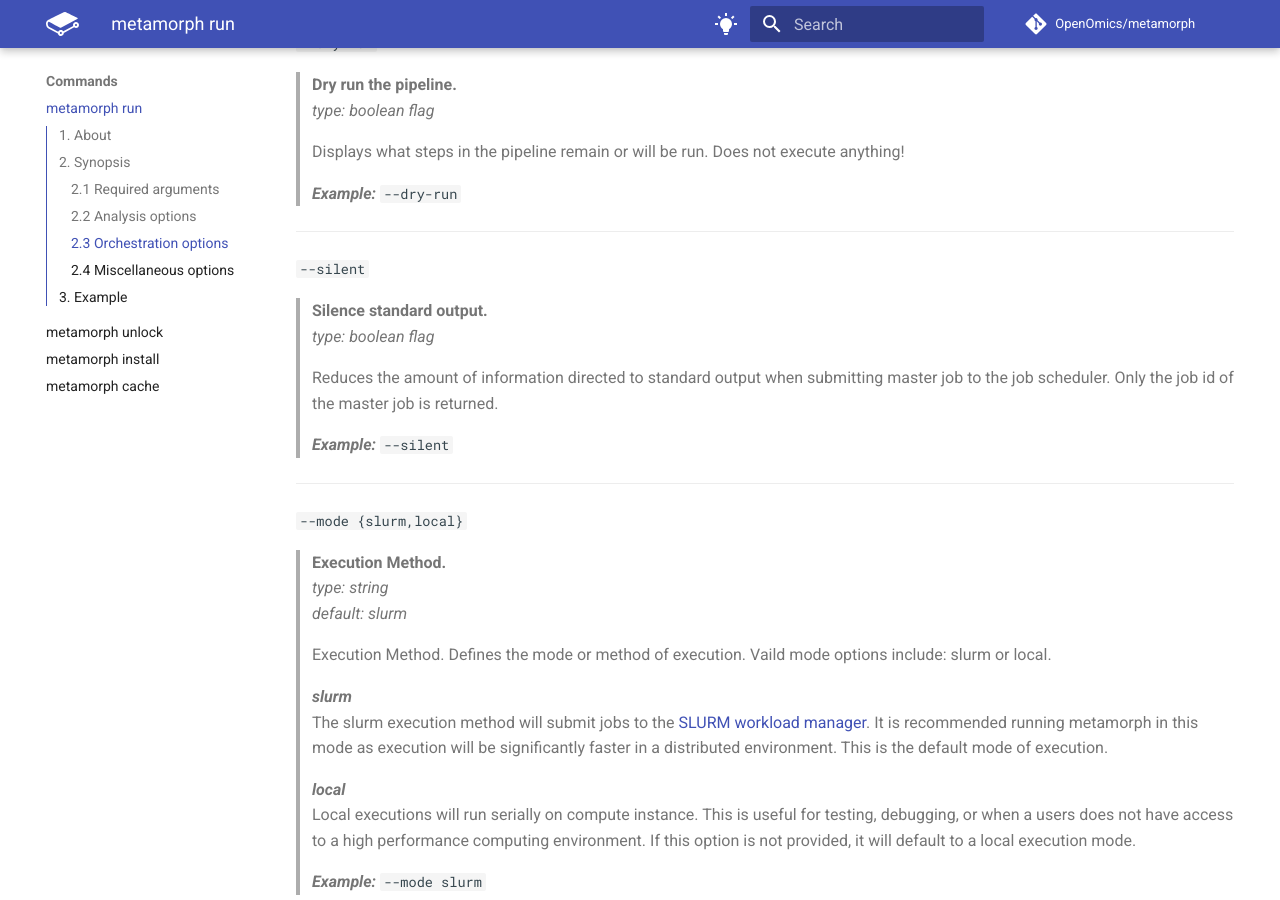
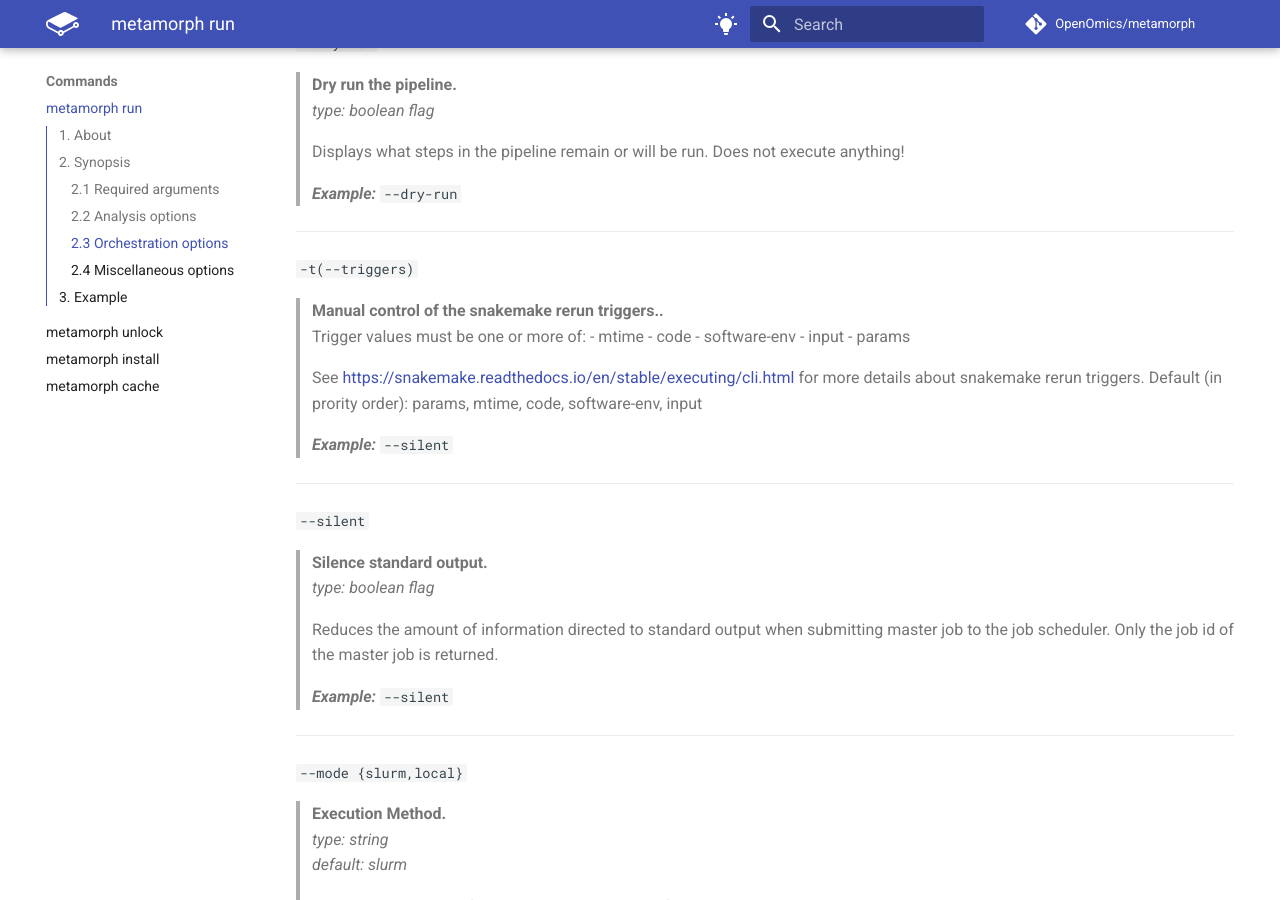
Before and after one commit to OpenOmics/metamorph, an MkDocs documentation site: the page built from docs/usage/run.md, in a window 1280 px wide and 900 px high, scrolled down 2173 px. Built offline with MkDocs 1.6.1 and Material for MkDocs 9.7.7, drawn with Linux system fonts in a browser that asks for light colours; comment, search, counter and statistics services are not loaded; the version menu is left out.

Commit message:
feat: --triggers documentation

```diff
--- a/docs/usage/run.md
+++ b/docs/usage/run.md
@@ -101,6 +101,23 @@
 > Displays what steps in the pipeline remain or will be run. Does not execute anything!
 >
 > ***Example:*** `--dry-run`
+
+---
+  `-t(--triggers)`
+> **Manual control of the snakemake rerun triggers..**
+>  Trigger values must be one or more of:
+>     - mtime
+>     - code
+>     - software-env
+>     - input
+>     - params
+>
+> See https://snakemake.readthedocs.io/en/stable/executing/cli.html
+>   for more details about snakemake rerun triggers.
+> Default (in prority order):
+>   params, mtime, code, software-env, input
+>
+> ***Example:*** `--silent`
 
 ---
   `--silent`
```
